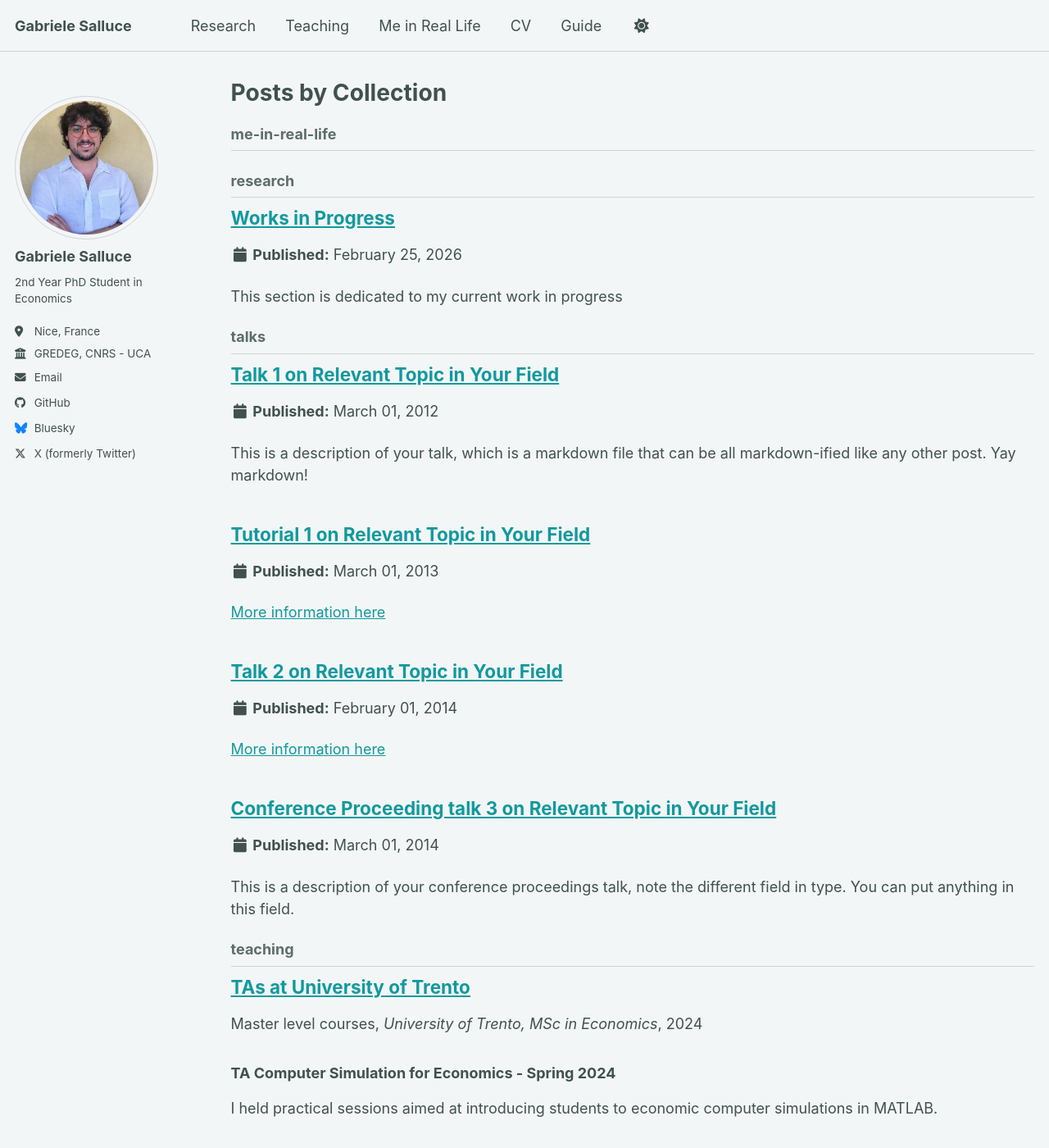
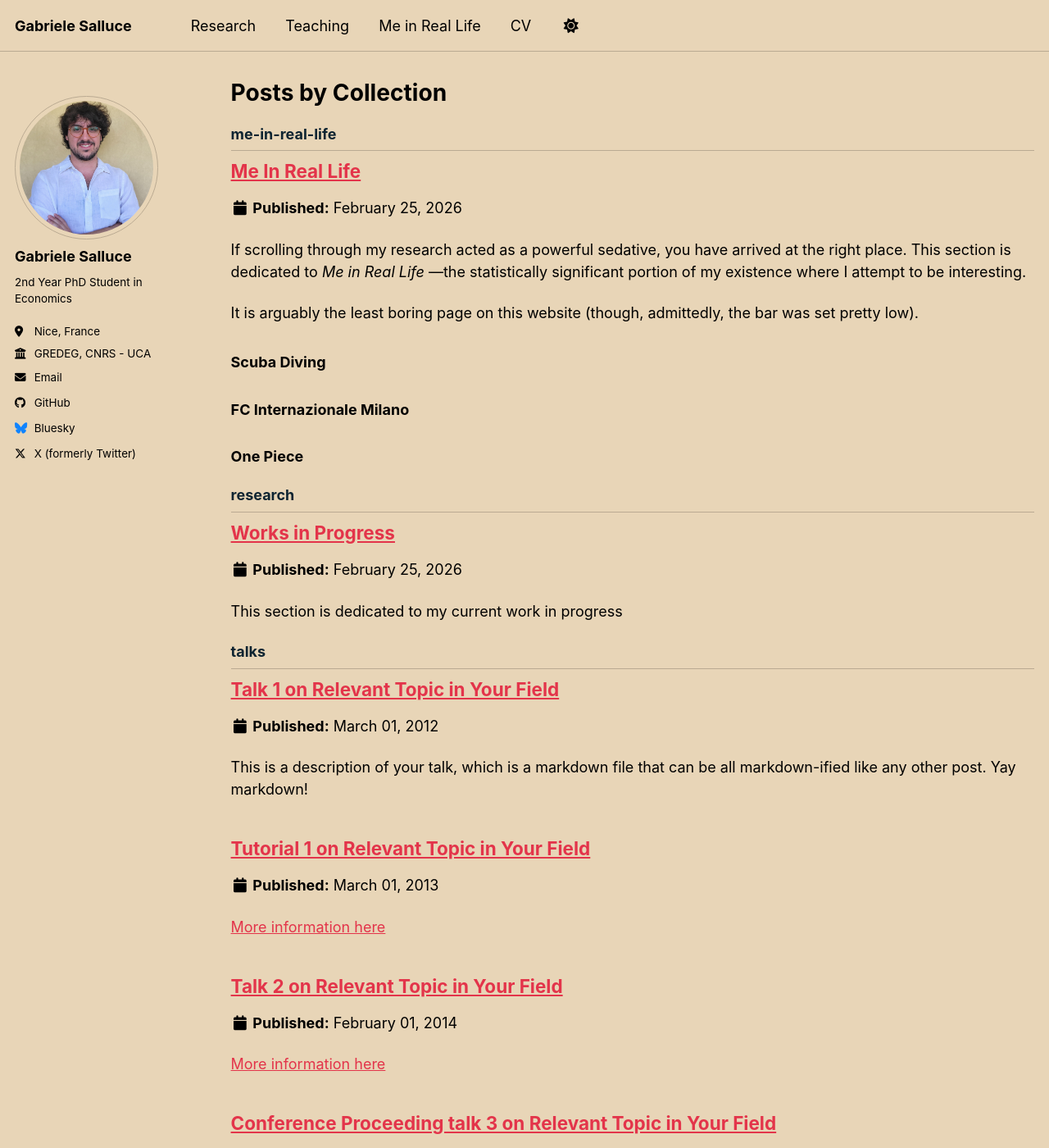
Before and after one commit to gabrielesalluce/gabrielesalluce.github.io, a Jekyll site: the page built from _pages/collection-archive.html, in a window 1280 px wide and 1400 px high. Shown: the whole window at 82% size. Built offline with Jekyll 4.4.1, drawn with Linux system fonts in a browser that asks for light colours; a script bundle is joined from its source files by our own code; library files that are not in the unit come from our copies.

Commit message:
speriamo

```diff
--- a/_config.yml
+++ b/_config.yml
@@ -8,7 +8,7 @@
 
 # Basic Site Settings
 locale                   : "en-US"
-site_theme               : "mint" # The available themes options are "default", "air", "sunrise", "mint", "dirt" and "contrast"
+site_theme               : "sunrise" # The available themes options are "default", "air", "sunrise", "mint", "dirt" and "contrast"
 title                    : "Gabriele Salluce"
 title_separator          : "-"
 name                     : &name "Gabriele Salluce"
--- a/_data/navigation.yml
+++ b/_data/navigation.yml
@@ -30,5 +30,5 @@ main:
   - title: "CV"
     url: /cv-json/
 
-  - title: "Guide"
-    url: /markdown/
+  #- title: "Guide"
+  #  url: /markdown/
--- a/_me-in-real-life/Me in Real Life.md
+++ b/_me-in-real-life/me-in-real-life.md
@@ -1,3 +1,7 @@
+---
+permalink: /me-in-real-life
+---
+
 If scrolling through my research acted as a powerful sedative, you have arrived at the right place. This section is dedicated to *Me in Real Life* —the statistically significant portion of my existence where I attempt to be interesting.
 
 It is arguably the least boring page on this website (though, admittedly, the bar was set pretty low).
```
Also changed, not shown: _research/works-in-progress.md (renamed from _research/Work in Progress.md).
